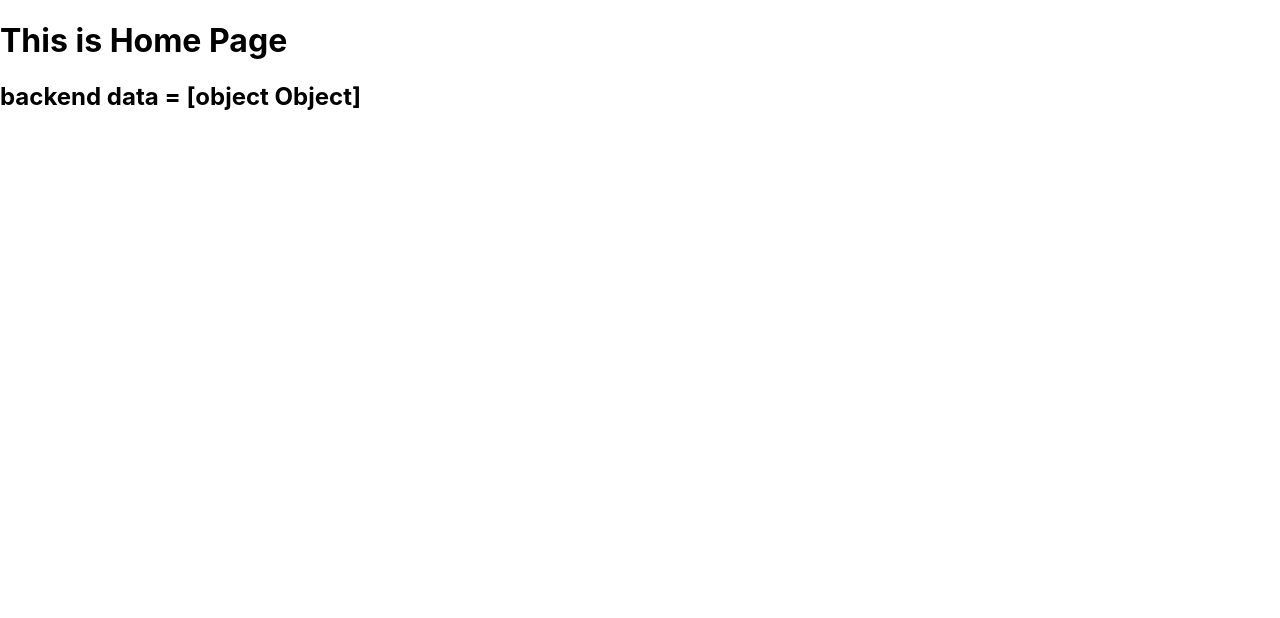
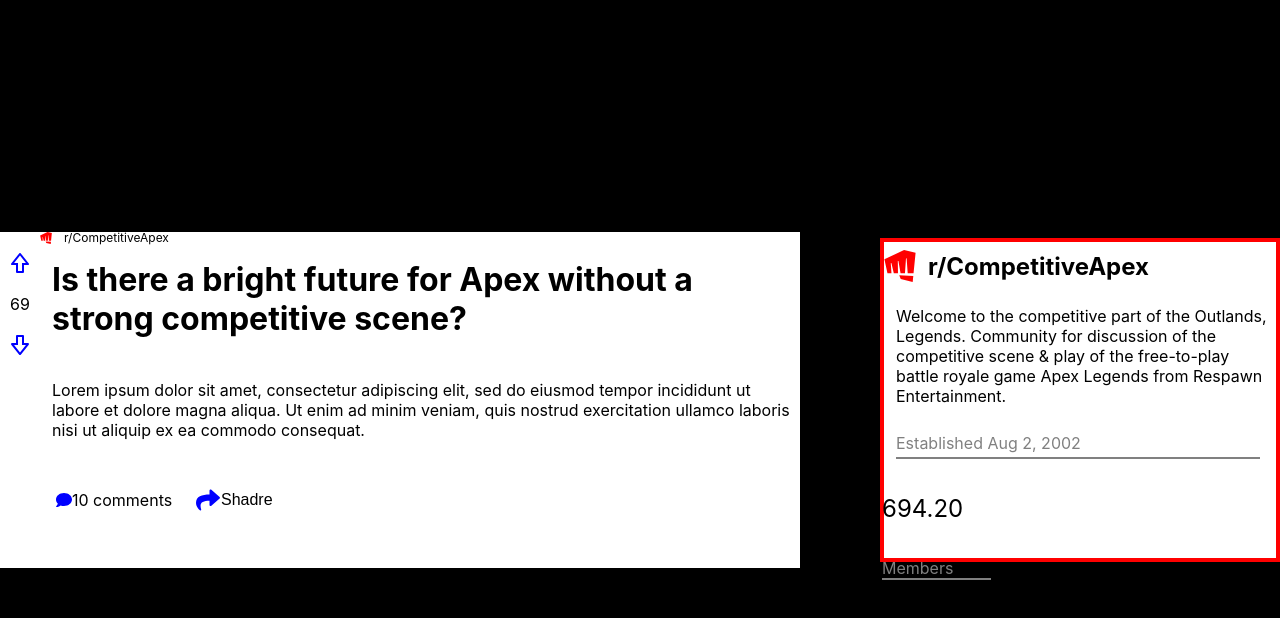
Before and after one commit to shilu143/SoftwareEngineeringProject, a React (Create React App) app in the folder frontend/: page / in a window 1280 px wide. Shown: the top 618 px of the page. Built offline with nearby package versions, Linux system fonts and the light colour scheme; no server answers.

Commit message:
firstShauryaCommit

```diff
--- a/frontend/src/App.tsx
+++ b/frontend/src/App.tsx
@@ -1,4 +1,5 @@
 import './App.css'
+import { ChakraProvider } from '@chakra-ui/react'
 import { Route, Routes } from 'react-router-dom'
 import Home from './pages/Home'
 
--- a/frontend/src/pages/Home/index.tsx
+++ b/frontend/src/pages/Home/index.tsx
@@ -1,5 +1,6 @@
 import React, { useState, useEffect } from 'react'
 import axios from 'axios'
+import PostPage from '../PostPage/PostPage'
 
 const Home = () => {
   const [backend, setBackendData] = useState([{}])
@@ -11,8 +12,9 @@
   }, [])
   return (
     <>
-      <h1>This is Home Page</h1>
-      <h2> backend data = {backend.toString()}</h2>
+      {/* <h1>This is Home Page</h1> */}
+      {/* <h2> backend data = {backend.toString()}</h2> */}
+      <PostPage />
     </>
   )
 }
--- /dev/null
+++ b/frontend/src/pages/PostPage/Components/PostCommunityCard/index.tsx
@@ -0,0 +1,118 @@
+// import './PostPage.css'
+import { Box, Flex, Icon, Heading, Text, Button, Center } from '@chakra-ui/react'
+import { FaComment, FaShare } from 'react-icons/fa'
+import { BiUpvote, BiDownvote } from 'react-icons/bi'
+import { SiRiotgames } from 'react-icons/si'
+
+function PostCommunityCard() {
+  return (
+    <Box
+      bg='white'
+      color='black'
+      w='50vh'
+      h='auto'
+      display='flex'
+      justifyContent='center'
+      alignItems='left'
+      paddingBottom='5vh'
+      flexDirection='column'
+      marginLeft='10vh'
+      border='0.5vh solid red'
+    >
+      <div
+        style={{
+          display: 'flex',
+          height: '6vh',
+          marginBottom: '0px',
+          paddingBottom: '0px',
+          alignItems: 'center',
+          // justifyContent: 'center',
+        }}
+      >
+        <Icon as={SiRiotgames} color='red' fontSize='4vh' />
+        <Text fontSize='3vh' marginLeft='1.5vh' fontWeight='bold'>
+          r/CompetitiveApex
+        </Text>
+      </div>
+      <Text fontSize='2vh' marginLeft='1.5vh' fontWeight='light'>
+        Welcome to the competitive part of the Outlands, Legends. Community for discussion of the
+        competitive scene & play of the free-to-play battle royale game Apex Legends from Respawn
+        Entertainment.
+      </Text>
+      <div
+        style={{
+          display: 'flex',
+          height: '6vh',
+          marginBottom: '0px',
+          paddingBottom: '0px',
+          alignItems: 'center',
+          // justifyContent: 'center',
+        }}
+      >
+        {/* <Icon as={SiRiotgames} color='red' fontSize='4vh' /> */}
+        <Text
+          fontSize='2vh'
+          h='3vh'
+          marginLeft='1.5vh'
+          w='100%'
+          fontWeight='light'
+          color='gray'
+          marginRight='2vh'
+          borderBottom='0.25vh solid gray'
+        >
+          Established Aug 2, 2002
+        </Text>
+      </div>
+      <div
+        style={{
+          display: 'flex',
+          height: '6vh',
+          marginBottom: '0px',
+          paddingBottom: '0px',
+          alignItems: 'center',
+          // justifyContent: 'center',
+        }}
+      >
+        <div
+          style={{
+            display: 'flex',
+            height: '6vh',
+            marginBottom: '0px',
+            paddingBottom: '0px',
+            alignItems: 'center',
+            flexDirection: 'column',
+            // justifyContent: 'center',
+          }}
+        >
+          {/* <Icon as={SiRiotgames} color='red' fontSize='4vh' /> */}
+          <Text
+            fontSize='3vh'
+            h='3vh'
+            marginLeft='1.5vh'
+            w='100%'
+            fontWeight='light'
+            //   color='gray'
+            marginRight='2vh'
+            //   borderBottom='0.25vh solid gray'
+          >
+            694.20
+          </Text>
+          <Text
+            fontSize='2vh'
+            h='3vh'
+            marginLeft='1.5vh'
+            w='100%'
+            fontWeight='light'
+            color='gray'
+            marginRight='2vh'
+            borderBottom='0.25vh solid gray'
+          >
+            Members
+          </Text>
+        </div>
+      </div>
+    </Box>
+  )
+}
+
+export default PostCommunityCard
--- /dev/null
+++ b/frontend/src/pages/PostPage/Components/PostContent/index.tsx
@@ -0,0 +1,115 @@
+// import './PostPage.css'
+import { Box, Flex, Icon, Heading, Text, Button, Center } from '@chakra-ui/react'
+import { FaComment, FaShare } from 'react-icons/fa'
+import { BiUpvote, BiDownvote } from 'react-icons/bi'
+import { SiRiotgames } from 'react-icons/si'
+
+function PostContent() {
+  return (
+    <Box
+      bg='white'
+      color='black'
+      h='auto'
+      w='100vh'
+    //   position='relative'
+    //   top='0%'
+    //   left='-10%'
+      display='flex'
+      justifyContent='center'
+      alignItems='left'
+      paddingBottom='0vh'
+      flexDirection='row'
+    >
+      <Box
+        bg='white'
+        color='black'
+        w='5vh'
+        h='100%'
+        display='flex'
+        justifyContent='center'
+        alignItems='center'
+        paddingTop='2vh'
+        flexDirection='column'
+      >
+        <Button
+          bg='transparent'
+          borderColor='transparent'
+          display='flex'
+          justifyContent='center'
+          alignItems='center'
+          h='fit-content'
+          w='fit-content'
+        >
+          <Icon as={BiUpvote} fontSize='3vh' color='blue' />
+        </Button>
+        <Text fontSize='2vh'>69</Text>
+        <Button
+          bg='transparent'
+          borderColor='transparent'
+          display='flex'
+          justifyContent='center'
+          alignItems='center'
+          h='fit-content'
+          w='fit-content'
+        >
+          <Icon as={BiDownvote} fontSize='3vh' color='blue' />
+        </Button>
+      </Box>
+      <Box
+        bg='white'
+        color='black'
+        w='95vh'
+        h='100%'
+        display='flex'
+        justifyContent='center'
+        alignItems='left'
+        paddingBottom='5vh'
+        flexDirection='column'
+      >
+        <div
+          style={{
+            display: 'flex',
+            height: '1.5vh',
+            marginBottom: '0px',
+            paddingBottom: '0px',
+            alignItems: 'center',
+            // justifyContent: 'center',
+          }}
+        >
+          <Icon as={SiRiotgames} color='red' fontSize='1.5vh' />
+          <Text fontSize='1.5vh' marginLeft='1.5vh'>
+            r/CompetitiveApex
+          </Text>
+        </div>
+        <Heading fontSize='4vh' marginLeft='1.5vh' marginTop='2vh'>
+          Is there a bright future for Apex without a strong competitive scene?
+        </Heading>
+        <Text fontSize='2vh' marginLeft='1.5vh'>
+          Lorem ipsum dolor sit amet, consectetur adipiscing elit, sed do eiusmod tempor incididunt
+          ut labore et dolore magna aliqua. Ut enim ad minim veniam, quis nostrud exercitation
+          ullamco laboris nisi ut aliquip ex ea commodo consequat.
+        </Text>
+        <Flex alignItems='center' mt='2vh'>
+          <Icon as={FaComment} fontSize='2vh' color='blue' marginLeft='2vh' />
+          <Text fontSize='2vh'>10 comments</Text>
+          <Button
+            bg='transparent'
+            borderColor='transparent'
+            display='flex'
+            justifyContent='center'
+            alignItems='center'
+            h='fit-content'
+            w='fit-content'
+            _hover={{ backgroundColor: 'red' }}
+            style={{ transition: 'ound-color 0.3s, color 0.3s' }}
+          >
+            <Icon as={FaShare} fontSize='3vh' color='blue' marginLeft='2vh' marginRight='0.1vh' />
+            <Text fontSize='2vh'>Shadre</Text>
+          </Button>
+        </Flex>
+      </Box>
+    </Box>
+  )
+}
+
+export default PostContent
--- /dev/null
+++ b/frontend/src/pages/PostPage/PostPage.tsx
@@ -0,0 +1,22 @@
+import './PostPage.css'
+import { Box } from '@chakra-ui/react'
+import PostContent from './Components/PostContent'
+import PostCommunityCard from './Components/PostCommunityCard'
+
+function PostPage() {
+  return (
+    <Box
+      bg='black'
+      color='white'
+      h='100vh'
+      display='flex'
+      justifyContent='center'
+      alignItems='center'
+    >
+      <PostContent />
+      <PostCommunityCard />
+    </Box>
+  )
+}
+
+export default PostPage
```
Also changed, not shown: frontend/package.json (+9 -0 lines), frontend/src/pages/PostPage/PostPage.css (added), 1 other file (tests, documents, lock files or other folders).
